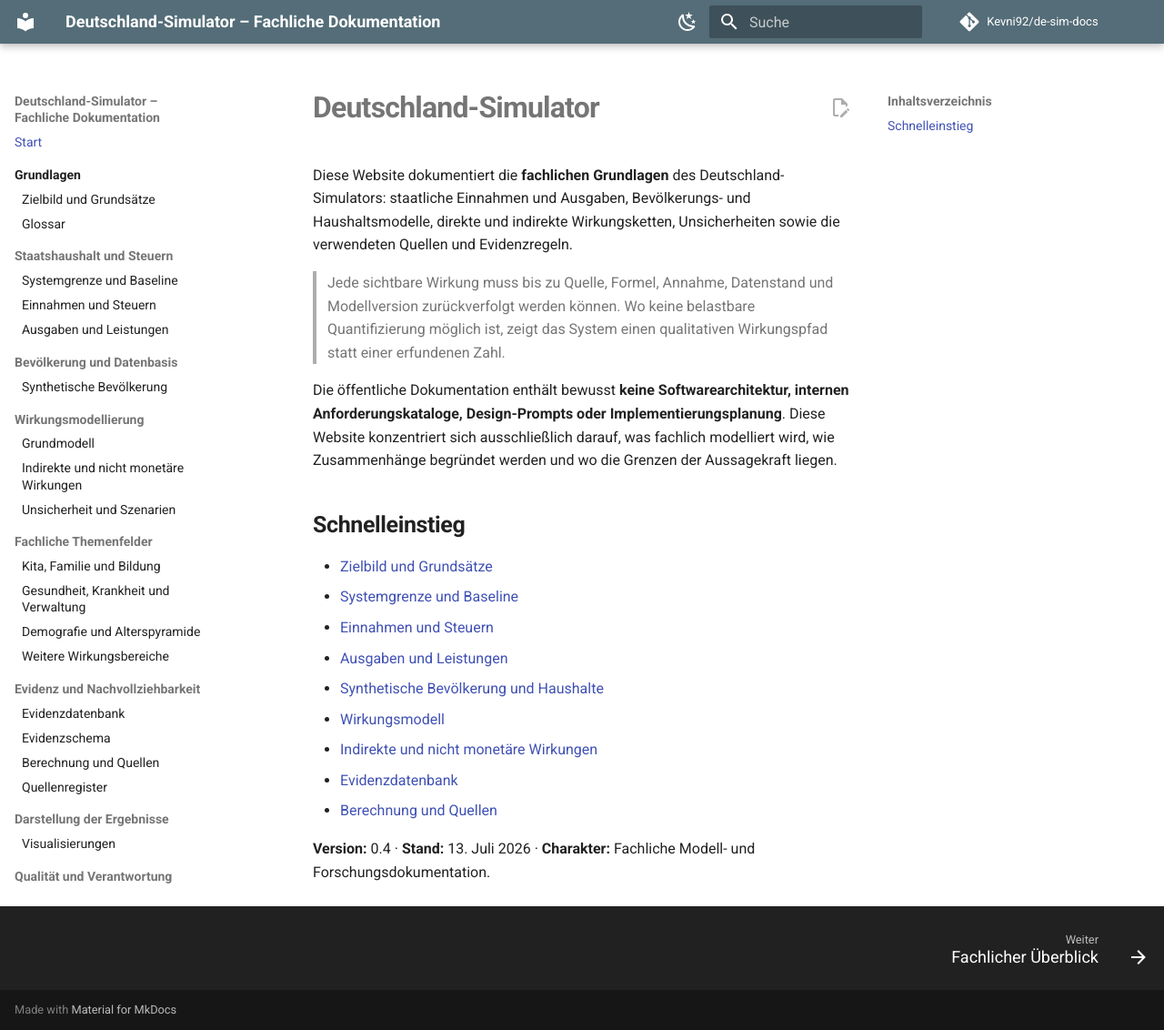
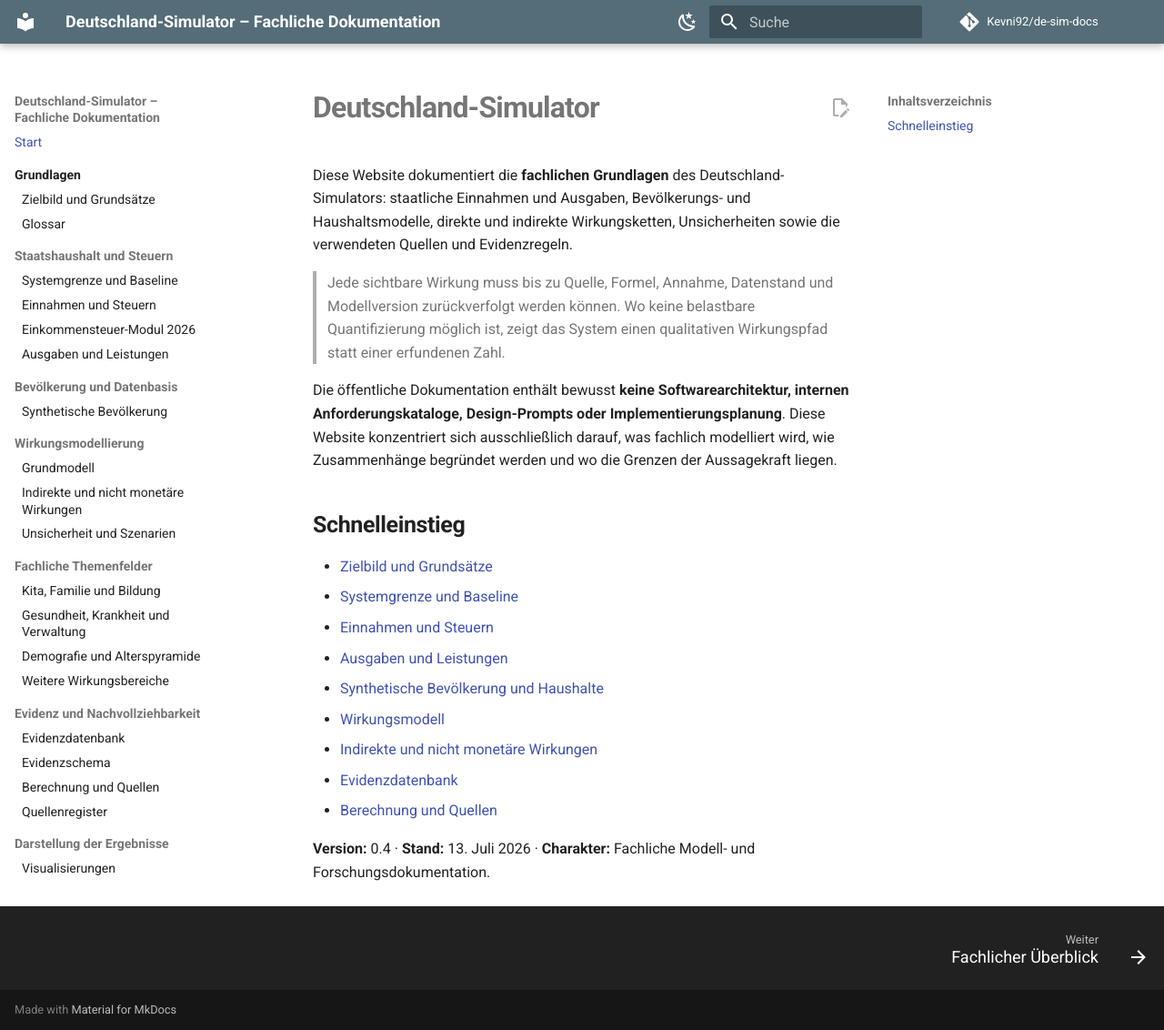
Before and after one commit to Kevni92/de-sim-docs, an MkDocs documentation site: the page built from docs/index.md, in a window 1280 px wide and 1132 px high. Shown: the whole window at 91% size. Built offline with MkDocs 1.6.1 and Material for MkDocs 9.7.7, drawn with Linux system fonts in a browser that asks for light colours; comment, search, counter and statistics services are not loaded.

Commit message:
docs: Einkommensteuer-Modul in öffentliche Navigation aufnehmen

```diff
--- a/mkdocs.yml
+++ b/mkdocs.yml
@@ -70,6 +70,7 @@ nav:
   - Staatshaushalt und Steuern:
       - Systemgrenze und Baseline: 02-fiskal/systemgrenze-und-baseline.md
       - Einnahmen und Steuern: 02-fiskal/einnahmen-und-steuern.md
+      - Einkommensteuer-Modul 2026: 02-fiskal/einkommensteuer-modul.md
       - Ausgaben und Leistungen: 02-fiskal/ausgaben-und-leistungen.md
   - Bevölkerung und Datenbasis:
       - Synthetische Bevölkerung: 03-daten/synthetische-bevoelkerung.md
```
